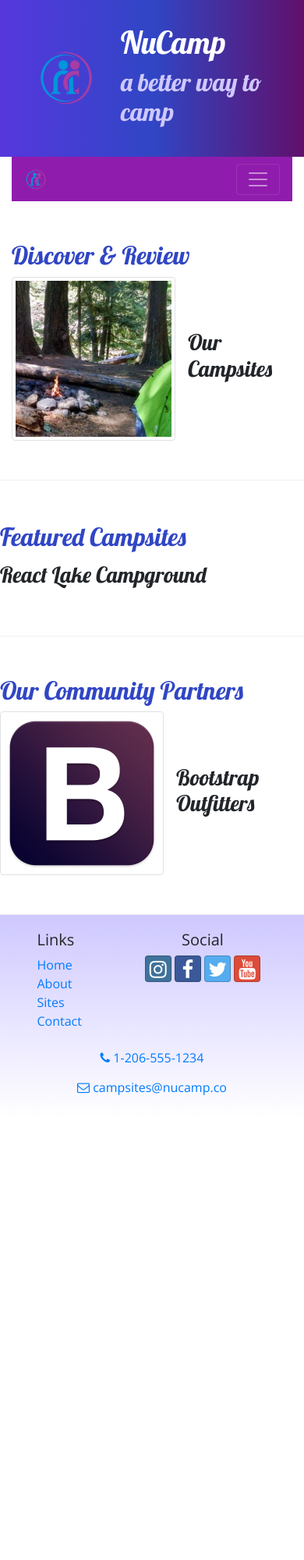
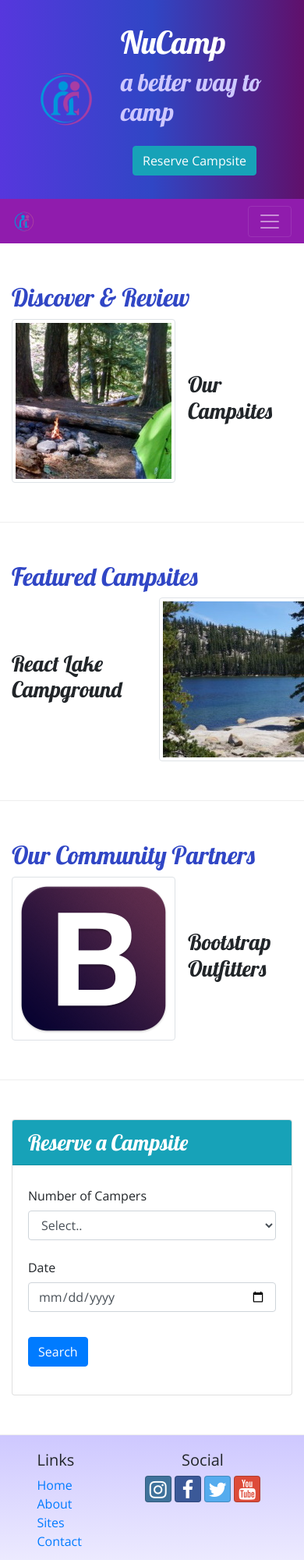
Before and after one commit to StefaniJane/nucode, a website: page index.html in a window 390 px wide. Shown: the top 2000 px of the page at 78% size. Before the commit the page ends 1433 px from the top, so only its background shows below. Drawn offline with nearby package versions, Linux system fonts and the light colour scheme.

Commit message:
Week 2 Assignment

```diff
--- a/index.html
+++ b/index.html
@@ -39,12 +39,21 @@
           <div class="col">
             <h1>NuCamp</h1>
             <h2>a better way to camp</h2>
+            <div class="col mt-4 col-md-4 offset-md-8 col-xl-2 offset-xl-10">
+              <a
+                class="btn btn-info btn-large text-nowrap"
+                href="#reserveForm"
+                role="button"
+                >Reserve Campsite</a
+              >
+            </div>
           </div>
         </div>
       </div>
     </header>
+
+    <nav class="navbar navbar-expand-sm navbar-dark sticky-top">
       <div class="container">
-      <nav class="navbar navbar-expand-sm navbar-dark sticky-top">
         <a class="navbar-brand" href="#"
           ><img src="img/logo.png" height="30" width="30" alt="minilogo"
         /></a>
@@ -59,27 +68,27 @@
         </button>
         <div class="collapse navbar-collapse" id="nucampNavbar">
           <ul class="navbar-nav">
-            <li class="nav-item"><a class="nav-link" href="#">Home</a></li>
-
-            <li class="nav-item"></li>
             <li class="nav-item active">
-              <a class="nav-link" href="#">About</a>
+              <a class="nav-link" href="#">Home</a>
             </li>
-
+            <li class="nav-item">
+              <a class="nav-link" href="aboutus.html">About</a>
+            </li>
             <li class="nav-item"><a class="nav-link" href="#">Sites</a></li>
             <li class="nav-item">
-              <a class="nav-link" href="/contactus.html">Contact</a>
+              <a class="nav-link" href="contactus.html">Contact</a>
             </li>
           </ul>
         </div>
+      </div>
     </nav>
-    </div>
 
     <div class="container">
       <div class="row row-content align-items-center">
         <div class="col-sm-4 order-sm-last col-md-3">
           <h2 class="text-sm-right">Discover & Review</h2>
         </div>
+
         <div class="col">
           <div class="media">
             <img
@@ -97,20 +106,30 @@
           </div>
         </div>
       </div>
-    </div>
 
       <div class="row row-content align-items-center">
         <div class="col-sm-4 col-md-3">
           <h2>Featured Campsites</h2>
         </div>
         <div class="col">
+          <div class="media">
+            <div class="media-body align-self-center">
               <h3>React Lake Campground</h3>
               <p class="d-none d-sm-block">
-          Nestled in the foothills of the Chrome Mountains, this campground on
-          the shores of the pristine React Lake is a favorite for fly fishers.
+                Nestled in the foothills of the Chrome Mountains, this
+                campground on the shores of the pristine React Lake is a
+                favorite for fly fishers.
               </p>
             </div>
+            <img
+              src="img/react-lake-thumb.jpg"
+              class="d-flex ml-5 img-thumbnail"
+              alt="lakeimage"
+            />
           </div>
+        </div>
+      </div>
+
       <div class="row row-content align-items-center">
         <div class="col-sm-4 order-sm-last col-md-3">
           <h2 class="text-sm-right">Our Community Partners</h2>
@@ -125,13 +144,71 @@
             <div class="media-body align-self-center">
               <h3>Bootstrap Outfitters</h3>
               <p class="d-none d-sm-block">
-              Bootstrap Outfitters supplies you with gear you need at prices you
-              can't beat.
+                Bootstrap Outfitters supplies you with gear you need at prices
+                you can't beat.
               </p>
             </div>
           </div>
         </div>
       </div>
+
+      <div class="row row-content">
+        <div class="col mx-auto">
+          <!--col-sm-6???-->
+          <div class="card">
+            <h3 class="card-header bg-info text-white">Reserve a Campsite</h3>
+            <div class="card-body">
+              <form id="reserveForm">
+                <!--Row 1-->
+                <div class="form-row">
+                  <label class="col-sm-6 col-form-label" for="numCampers"
+                    >Number of Campers</label
+                  >
+                  <div class="col form-group">
+                    <select
+                      name="numCampers"
+                      id="numCampers"
+                      class="form-control"
+                    >
+                      <option>Select..</option>
+                      <option value="1">One</option>
+                      <option value="2">Two</option>
+                      <option value="3">Three</option>
+                      <option value="4">Four</option>
+                      <option value="5">Five</option>
+                      <option value="6">Six</option>
+                    </select>
+                  </div>
+                </div>
+
+                <div class="form-row form-group">
+                  <label class="col-form-label col-sm-6" for="date">Date</label>
+                  <div class="col-sm-6 form-group">
+                    <input
+                      type="date"
+                      id="date"
+                      name="date"
+                      class="form-control"
+                    />
+                    <!--placeholder="date" isnt validated-->
+                  </div>
+                </div>
+
+                <!--3rd row-->
+                <div class="form-row">
+                  <div class="col form-group">
+                    <button class="btn btn-primary" type="submit">
+                      Search
+                    </button>
+                  </div>
+                </div>
+              </form>
+            </div>
+          </div>
+        </div>
+      </div>
+    </div>
+
     <footer class="site-footer">
       <div class="container">
         <div class="row">
@@ -144,6 +221,7 @@
               <li><a href="/contactus.html">Contact</a></li>
             </ul>
           </div>
+
           <div class="col-6 col-sm-5 text-center">
             <h5>Social</h5>
             <a
@@ -165,6 +243,7 @@
               ><i class="fa fa-youtube"></i
             ></a>
           </div>
+
           <div class="col-sm-4 text-center">
             <a role="button" class="btn btn-link" href="tel:+12065551234"
               ><i class="fa fa-phone"></i> 1-206-555-1234</a
@@ -179,7 +258,6 @@
         </div>
       </div>
     </footer>
-
     <!-- jQuery must come first, then Popper.js, then the Bootstrap JavaScript plugins.-->
     <script src="node_modules/jquery/dist/jquery.slim.min.js"></script>
     <script src="node_modules/popper.js/dist/umd/popper.min.js"></script>
```
Also changed, not shown: aboutus.html (+10 -22 lines), contactus.html (+1 -1 lines). Lines whose indentation alone changed are shown as unchanged.
